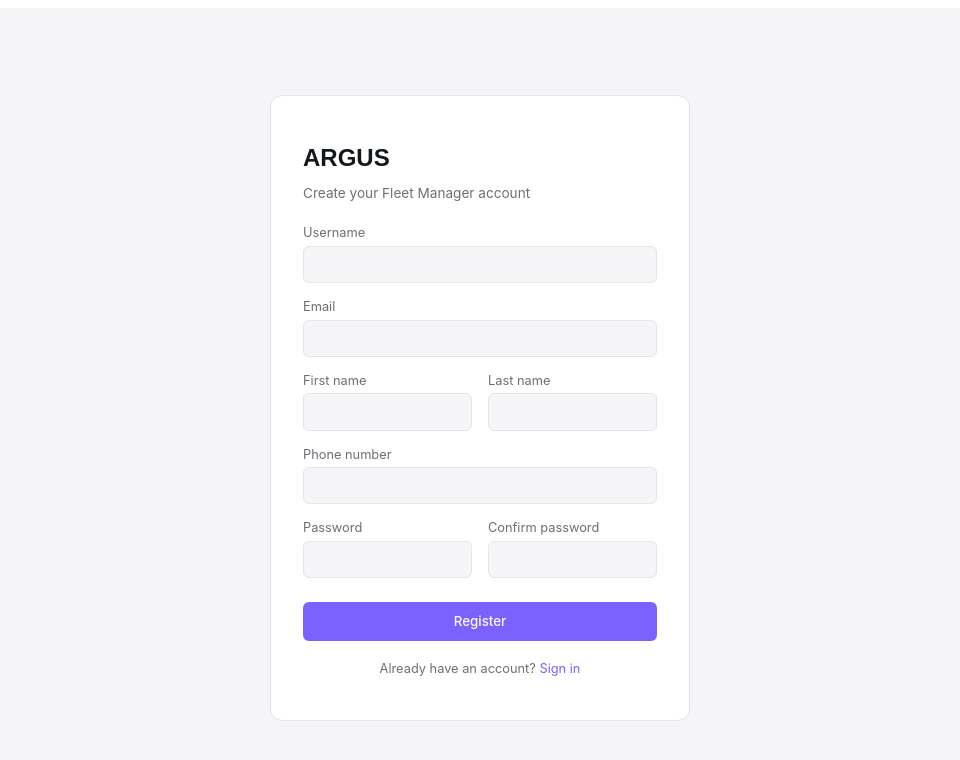
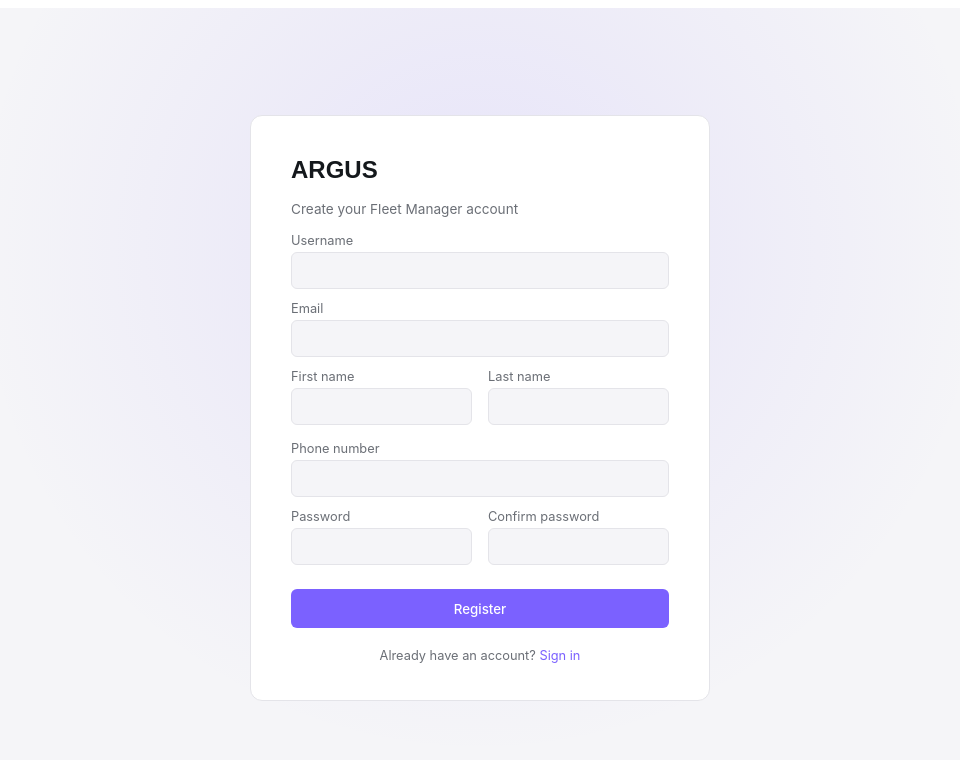
Before and after one commit to amorsaralynn08-arch/_ARGUS_, a React (Vite) app in the folder Argus-frontend/: page /register in a window 1280 px wide. Shown: the top 760 px of the page, without its empty margins (160-1120 px from the left). Built offline with nearby package versions, Linux system fonts and the light colour scheme.

Commit message:
change register padding and background color

```diff
--- a/Argus-frontend/src/styles/auth.css
+++ b/Argus-frontend/src/styles/auth.css
@@ -7,7 +7,8 @@
   display: flex;
   align-items: center;
   justify-content: center;
-  background: var(--color-background);
+  background: radial-gradient(circle at 50% 30%, rgba(123, 97, 255, 0.12), transparent 60%),
+    var(--color-background);
   font-family: var(--font-body);
 }
 
@@ -15,33 +16,33 @@
   background: var(--color-surface);
   border: 1px solid var(--color-border);
   border-radius: 12px;
-  padding: 2rem;
+  padding:1.5rem  2.5rem;
   width: 100%;
-  max-width: 420px;
+  max-width: 460px;
 }
 
 .auth-title {
   font-family: var(--font-display);
   font-size: 1.5rem;
   color: var(--color-text-primary);
-  margin-bottom: 0.25rem;
+  margin-bottom: 0 0 0 0.15rem;
 }
 
 .auth-subtitle {
   font-size: 0.85rem;
   color: var(--color-text-secondary);
-  margin-bottom: 1.5rem;
+  margin-bottom: 1rem;
 }
 
 .form-group {
-  margin-bottom: 1rem;
+  margin-bottom: 0.75rem;
 }
 
 .form-group label {
   display: block;
   font-size: 0.8rem;
   color: var(--color-text-secondary);
-  margin-bottom: 0.35rem;
+  margin-bottom: 0.25rem;
 }
 
 .form-group input {
```
